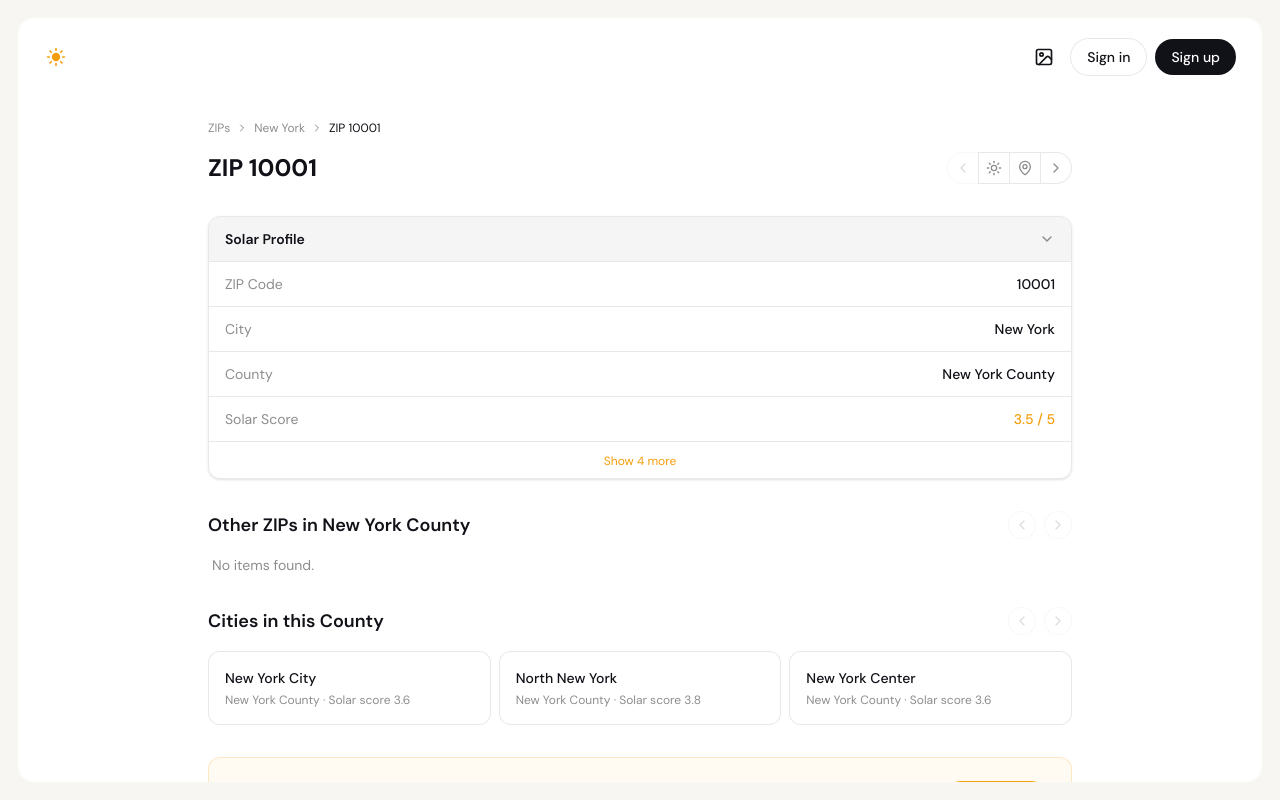
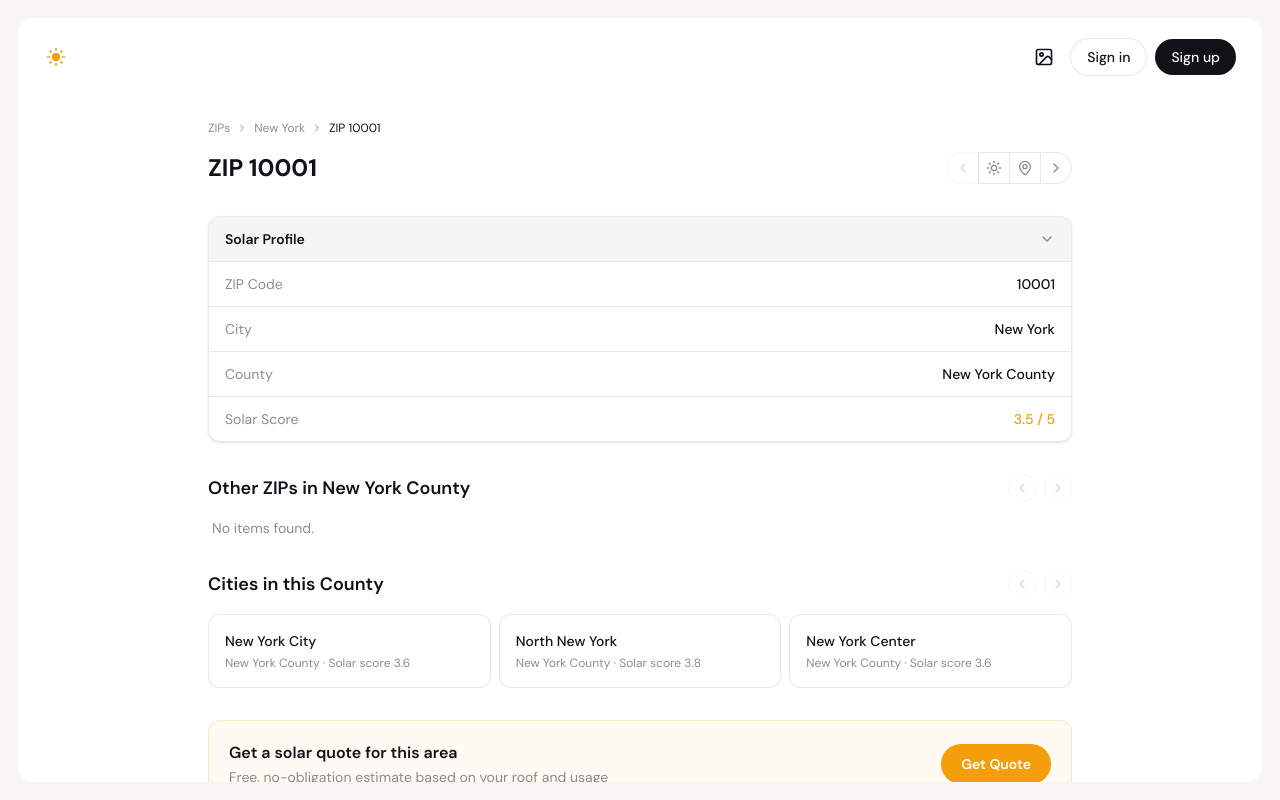
Before and after one commit to nyd-user-1/solar-gpt, a Next.js app: page /zips/10001 in a window 1280 px wide. Built offline with nearby package versions, Linux system fonts and the light colour scheme.

Commit message:
Drop the Show N more row from the Solar Profile table
The Solar Profile header chevron already toggles the expanded view, so
the duplicate Show N more link inside the table is redundant.

https://claude.ai/code/session_01UEGMjs8KnKeese6SWtshmp

```diff
--- a/src/components/GeoDetailPage.tsx
+++ b/src/components/GeoDetailPage.tsx
@@ -181,15 +181,6 @@ export function GeoDetailPage({
                         </td>
                       </tr>
                     ))}
-                    {!infoExpanded && infoRows.length > 4 && (
-                      <tr className="border-t border-[var(--border)]">
-                        <td colSpan={2} className="px-4 py-2 text-center">
-                          <button onClick={() => setInfoExpanded(true)} className="text-xs text-solar hover:underline">
-                            Show {infoRows.length - 4} more
-                          </button>
-                        </td>
-                      </tr>
-                    )}
                   </>
                 )}
               </tbody>
```
